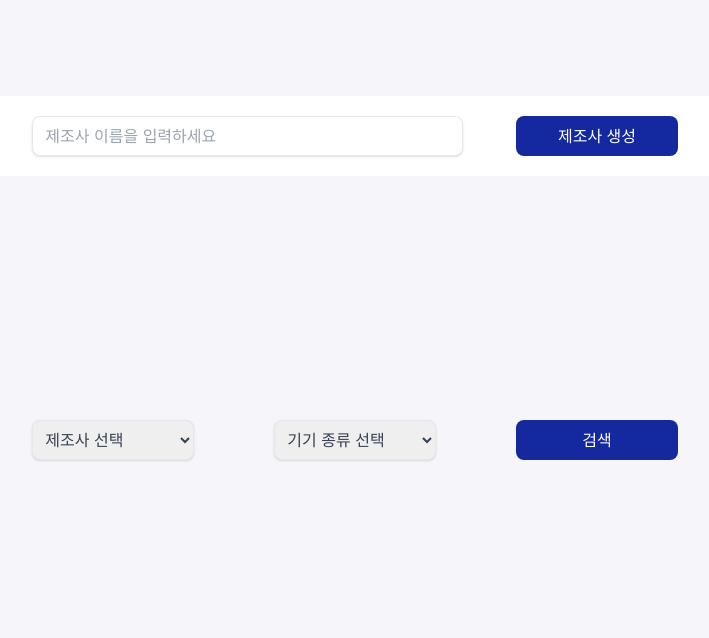
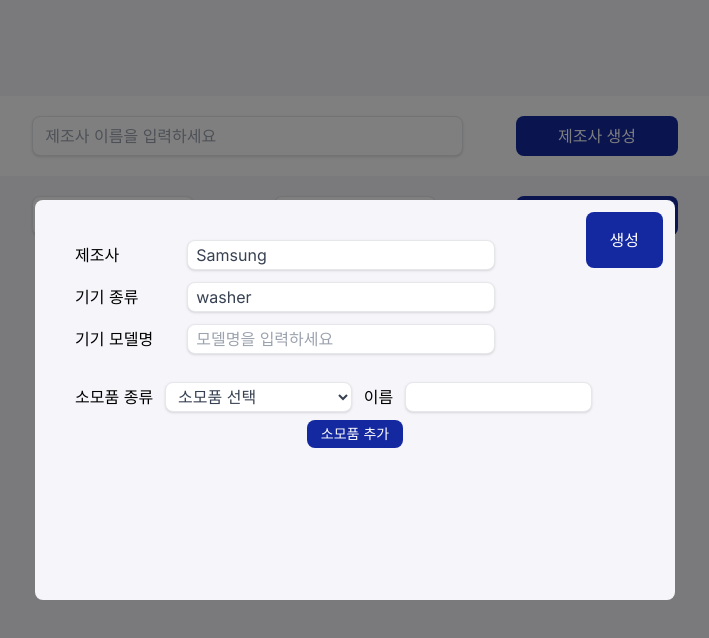
Before and after one commit to GBS-Somoa/device-app, a Next.js app: page / in a window 1280 px wide. Shown: the top 638 px of the page, without its empty margins (285-994 px from the left). Built offline with nearby package versions, Linux system fonts and the light colour scheme.

Commit message:
Feat: 메인페이지, 기기모델생성 모달, (생성, 삭제)확인창, 기기단일조회 모달 틀 구축
세부 함수 기능과 그에 연관된 테스트 코드 작성 필요
모달 띄우는 함수 작성 필요

```diff
--- a/src/app/components/ConfirmModal.tsx
+++ b/src/app/components/ConfirmModal.tsx
@@ -0,0 +1,23 @@
+interface OwnProps {
+	name: string;
+	type: string;
+}
+
+const ConfirmModal: React.FC<OwnProps> = ({ name, type }) => {
+	return (
+		<div id="outer-layer">
+			<div
+				id="inner-layer"
+				className="w-[100px] h-[50px] bg-primary rounded-lg"
+			>
+				{name} {type} 가 생성되었습니다.
+				{/* 확인 클릭 시, 모달창 꺼짐 */}
+				<button className="btn-primary" onClick={handleClick}>
+					확인
+				</button>
+			</div>
+		</div>
+	);
+};
+
+export default ConfirmModal;
--- a/src/app/components/DeviceDetailModal.tsx
+++ b/src/app/components/DeviceDetailModal.tsx
@@ -0,0 +1,46 @@
+"use client";
+
+import { useRef } from "react";
+
+interface OwnProps {
+	manufacturer: string;
+	modelName: string;
+	deviceId: string;
+	supplyList: string[];
+}
+
+const DeviceDetailModal: React.FC<OwnProps> = ({
+	manufacturer,
+	modelName,
+	deviceId,
+	supplyList,
+}) => {
+	return (
+		<div id="outer-layer">
+			<div
+				id="inner-layer"
+				className="w-[100px] h-[50px] bg-primary rounded-lg"
+			>
+        <button>동작</button>
+				<div id="device-info">
+          <p>제조사 : {manufacturer}</p>
+          <p>기기 모델명: {modelName}</p>
+          <p>Device ID : {deviceId}</p>
+        </div>
+        <div id="supplies">
+            {supplyList.map((item, index) => (
+              <div className="flex">
+                <p>{item}</p>
+                {/* TODO:: 소모품 종류에 따라 데이터 입력칸 다르게 생성 => store/dataStore/supplyTypeDetailList 참고 */}
+                <input type="text" />
+                </div>
+            ))}
+          </div>
+        </div>
+
+			</div>
+		</div>
+	);
+};
+
+export default DeviceDetailModal;
--- a/src/app/components/DeviceList.tsx
+++ b/src/app/components/DeviceList.tsx
@@ -9,18 +9,18 @@
 import { useRef, useState, ChangeEvent } from "react";
 import { deviceTypeList } from "../store/dataStore";
 
-interface IDeviceListProps {
+interface OwnProps {
 	manufacturerList: string[];
 }
 
-interface IDeviceListData {
+interface DeviceListData {
 	[deviceName: string]: string[];
 }
 
-export default function DeviceList({ manufacturerList }: IDeviceListProps) {
+const DeviceList: React.FC<OwnProps> = ({ manufacturerList }) => {
 	const [selectedManufacturer, setSelectedManufacturer] = useState<string>("");
 	const [selectedDeviceType, setSelectedDeviceType] = useState<string>("");
-	const [deviceList, setDeviceList] = useState<IDeviceListData[]>([]);
+	const [deviceList, setDeviceList] = useState<DeviceListData[]>([]);
 
 	const handleSubmit = (e: React.FormEvent) => {
 		e.preventDefault();
@@ -63,10 +63,10 @@ export default function DeviceList({ manufacturerList }: IDeviceListProps) {
 		}
 	};
 	return (
-		<>
+		<div id="device-list" className="w-full">
 			<form
 				onSubmit={handleSubmit}
-				className="w-2/3 px-10 py-5 rounded-lg flex justify-between"
+				className="w-2/3 mx-auto px-10 py-5 rounded-lg flex justify-between"
 			>
 				{/* 제조사 선택하는 드롭다운 */}
 				<select
@@ -114,7 +114,7 @@ export default function DeviceList({ manufacturerList }: IDeviceListProps) {
 
 			{/* 조회된 기기 목록 */}
 			{deviceList.length > 0 ? (
-				<div className="w-2/3">
+				<div className="w-2/3 mx-auto">
 					<div id="header" className="flex space-x-3 m-2">
 						<p className="my-auto text-bold text-lg">
 							{selectedManufacturer} - {selectedDeviceType}
@@ -159,11 +159,12 @@ export default function DeviceList({ manufacturerList }: IDeviceListProps) {
 							</>
 						);
 					})}
-					{/* list */}
 				</div>
 			) : (
 				<div></div>
 			)}
-		</>
+		</div>
 	);
-}
+};
+
+export default DeviceList;
--- a/src/app/components/DeviceModelCreateForm.tsx
+++ b/src/app/components/DeviceModelCreateForm.tsx
@@ -0,0 +1,144 @@
+"use client";
+
+import { useRef, useState, ChangeEvent } from "react";
+import { supplyTypeList } from "../store/dataStore";
+import SupplyAddForm from "./SupplyAddForm";
+
+interface OwnProps {
+	manufacturer: string;
+	deviceType: string;
+}
+
+interface Supply {
+	id: number;
+	type: string;
+	name: string;
+}
+
+const DeviceModelCreateForm: React.FC<OwnProps> = ({
+	manufacturer,
+	deviceType,
+}) => {
+	const modelName = useRef<HTMLInputElement>(null);
+	const [supplyList, setSupplyList] = useState<Supply[]>([
+		{ id: 0, type: "", name: "" },
+	]);
+
+	const handleAddSupply = () => {
+		setSupplyList((prev) => {
+			const lastId: number = prev[prev.length - 1].id;
+			console.log([...prev, { id: lastId + 1, type: "", name: "" }]);
+			return [...prev, { id: lastId + 1, type: "", name: "" }];
+		});
+	};
+
+	const deleteSupply = () => {
+		setSupplyList((prev) => {
+			console.log(prev.slice(0, -1));
+			return prev.slice(0, -1);
+		});
+	};
+
+	const changeType = (id: number, changedType: string) => {
+		setSupplyList((prev) => {
+			return prev.map((item) => {
+				if (item.id === id) {
+					return { ...item, type: changedType };
+				}
+				return item;
+			});
+		});
+	};
+
+	const changeName = (id: number, changedName: string) => {
+		setSupplyList((prev) => {
+			return prev.map((item) => {
+				if (item.id === id) {
+					return { ...item, name: changedName };
+				}
+				return item;
+			});
+		});
+	};
+
+	const createDeviceModel = () => {
+		// TODO
+		// 기기 모델명 있는지 확인, 소모품 1개 이상 필수
+		// supplyList 중에서 type, name이 다 있는 배열만 추려서
+		// 기기 모델 생성 api 요청 보내기
+
+		const filteredSupplyList = supplyList.filter(
+			(item) => item.type != "" && item.name != ""
+		);
+		if (modelName.current && filteredSupplyList.length > 0) {
+			console.log({
+				manufacturer: manufacturer,
+				deviceType: deviceType,
+				modelName: modelName.current.value,
+				supplyList: supplyList,
+			});
+		}
+	};
+
+	return (
+		<div id="outer-layer">
+			<div
+				id="inner-layer"
+				className="relative bg-primary max-w-[650px] w-1/2 min-h-[400px] mx-auto p-10 rounded-lg"
+			>
+				<div
+					className="btn-primary absolute top-3 right-3 px-6 py-4"
+					onClick={createDeviceModel}
+				>
+					생성
+				</div>
+				<div id="device-info" className="w-3/4 flex flex-col space-y-3">
+					<div className="flex space-x-5 items-center">
+						<p className="w-32">제조사</p>
+						<p className="form-item px-2 py-1 w-full">{manufacturer}</p>
+					</div>
+					<div className="flex space-x-5 items-center">
+						<p className="w-32">기기 종류</p>
+						<p className="form-item px-2 py-1 w-full">{deviceType}</p>
+					</div>
+					<div className="flex space-x-5 items-center">
+						<p className="w-32">기기 모델명</p>
+						<input
+							type="text"
+							placeholder="모델명을 입력하세요"
+							className="form-item px-2 py-1 w-full"
+							ref={modelName}
+						/>
+					</div>
+				</div>
+				<div
+					id="supply-list"
+					className="flex flex-col space-y-2 my-7 text-center"
+				>
+					{/* 소모품 추가 폼 */}
+					{supplyList.map((item, index) => (
+						<SupplyAddForm
+							key={index}
+							supplyId={item.id}
+							showDelete={
+								item.id > 0 && item.id == supplyList.length - 1 ? true : false
+							}
+							changeType={changeType}
+							changeName={changeName}
+							deleteSupply={deleteSupply}
+						/>
+					))}
+					{/* 소모품 추가 버튼 */}
+					<button
+						className="mx-auto btn-primary text-sm px-2 py-1 w-24"
+						onClick={handleAddSupply}
+					>
+						소모품 추가
+					</button>
+				</div>
+			</div>
+		</div>
+	);
+};
+
+export default DeviceModelCreateForm;
--- a/src/app/components/ManufacturerCreateForm.tsx
+++ b/src/app/components/ManufacturerCreateForm.tsx
@@ -15,7 +15,7 @@ export default function DeviceList() {
 	return (
 		<form
 			onSubmit={handleSubmit}
-			className="bg-white w-2/3 px-10 py-5 rounded-lg flex justify-between"
+			className="bg-white w-2/3 h-20 px-10 py-5 rounded-lg flex justify-between"
 		>
 			<input
 				type="text"
--- /dev/null
+++ b/src/app/components/SupplyAddForm.tsx
@@ -0,0 +1,73 @@
+"use client";
+
+import { useRef, useState, ChangeEvent } from "react";
+import { supplyTypeList } from "../store/dataStore";
+
+interface OwnProps {
+	supplyId: number;
+	showDelete: boolean;
+	changeType(id: number, changedType: string): void;
+	changeName(id: number, changedName: string): void;
+	deleteSupply(): void;
+}
+
+const SupplyAddForm: React.FC<OwnProps> = ({
+	supplyId,
+	showDelete,
+	changeType,
+	changeName,
+	deleteSupply,
+}) => {
+	const [selectedSupplyType, setSelectedSupplyType] = useState<string>("");
+	const supplyName = useRef<HTMLInputElement>(null);
+	const handleNameChange = (id: number, value: string) => {
+		changeName(id, value);
+	};
+
+	return (
+		<div className="flex space-x-3 items-center">
+			<p>소모품 종류</p>
+			<select
+				name="supplyType"
+				id=""
+				className="form-item w-1/3 px-2 h-[30px]"
+				value={selectedSupplyType}
+				onChange={(event: ChangeEvent<HTMLSelectElement>) => {
+					setSelectedSupplyType(event.target.value);
+					// supplyList의 type 변경
+					changeType(supplyId, event.target.value);
+				}}
+			>
+				<option disabled value="">
+					소모품 선택
+				</option>
+				{supplyTypeList.map((item, index) => (
+					<option key={index} value={item}>
+						{item}
+					</option>
+				))}
+			</select>
+			<p>이름</p>
+			<input
+				type="text"
+				className="form-item w-1/3 px-2 py-1"
+				ref={supplyName}
+				onChange={
+					// supplyList의 name 변경
+					(event) => handleNameChange(supplyId, event.target.value)
+				}
+			/>
+			{/* 버튼은 supplyList의 길이가 2개 이상일 때 + 마지막 supplyAddForm에만 활성화 => showDelete */}
+			{showDelete && (
+				<button
+					className="btn-delete rounded-full w-6 h-6 text-center"
+					onClick={deleteSupply}
+				>
+					-
+				</button>
+			)}
+		</div>
+	);
+};
+
+export default SupplyAddForm;
--- a/src/app/globals.css
+++ b/src/app/globals.css
@@ -6,16 +6,31 @@ body {
 	background: #f6f5fa;
 }
 
+#outer-layer {
+	background-color: rgba(0, 0, 0, 0.5);
+	width: 100%;
+	height: 100%;
+	position: absolute;
+	top: 0;
+	display: flex;
+	justify-content: center;
+	align-items: center;
+}
+
 @layer components {
 	.btn-primary {
-		@apply bg-[#1428A0] text-white rounded-lg hover:shadow-lg;
+		@apply bg-[#1428A0] text-white rounded-lg hover:shadow-lg cursor-pointer;
 	}
 
 	.btn-delete {
-		@apply bg-[#FE4236] text-white rounded-lg hover:shadow-lg;
+		@apply bg-[#FE4236] text-white rounded-lg hover:shadow-lg cursor-pointer;
 	}
 
 	.form-item {
-		@apply shadow border rounded-lg text-gray-700 leading-tight focus:outline;
+		@apply bg-white shadow border rounded-lg text-gray-700 leading-tight focus:outline;
+	}
+
+	.bg-primary {
+		background: #f6f5fa;
 	}
 }
--- a/src/app/page.tsx
+++ b/src/app/page.tsx
@@ -1,17 +1,23 @@
 import ManufacturerCreateForm from "./components/ManufacturerCreateForm";
 import DeviceList from "./components/DeviceList";
+import DeviceModelCreateForm from "./components/DeviceModelCreateForm";
 
-export default function Home() {
+const Home: React.FC = () => {
 	// 렌더링 시점에 제조사 목록 조회 요청 보내기
-	const deviceType = [""];
-	const manufacturerList = ["Samsung", "LG", "Apple"]; // 예시 데이터
+	const deviceType: string[] = [""];
+	const manufacturerList: string[] = ["Samsung", "LG", "Apple"]; // 예시 데이터
 
 	return (
-		<main className="flex min-h-screen flex-col items-center justify-between p-24">
-			{/* 제조사 생성 폼 */}
-			<ManufacturerCreateForm />
-			{/* 기기 목록 */}
-			<DeviceList manufacturerList={manufacturerList} />
-		</main>
+		<>
+			<main className="flex mx-auto max-w-[1290px] min-h-screen flex-col items-center p-24">
+				{/* 제조사 생성 폼 */}
+				<ManufacturerCreateForm />
+				{/* 기기 목록 */}
+				<DeviceList manufacturerList={manufacturerList} />
+			</main>
+			<DeviceModelCreateForm manufacturer="Samsung" deviceType="washer" />
+		</>
 	);
-}
+};
+
+export default Home;
--- a/src/app/store/dataStore.js
+++ b/src/app/store/dataStore.js
@@ -22,3 +22,15 @@ export const supplyTypeList = [
 	"drainTank",
 	"dustBin",
 ];
+
+export const supplyTypeDetailList = {
+	washerDetergent: ["amount"],
+	fabricSoftener: ["amount"],
+	dishDetergent: ["amount"],
+	dishRinse: ["amount"],
+	cleanableFilter: ["status", "date"],
+	replaceableFilter: ["status", "date"],
+	supplyTank: ["level", "date"],
+	drainTank: ["level", "date"],
+	dustBin: ["level", "date"],
+};
```
Also changed, not shown: src/app/components/WarningModal.tsx (+23 -0 lines), 1 other file (tests, documents, lock files or other folders).
